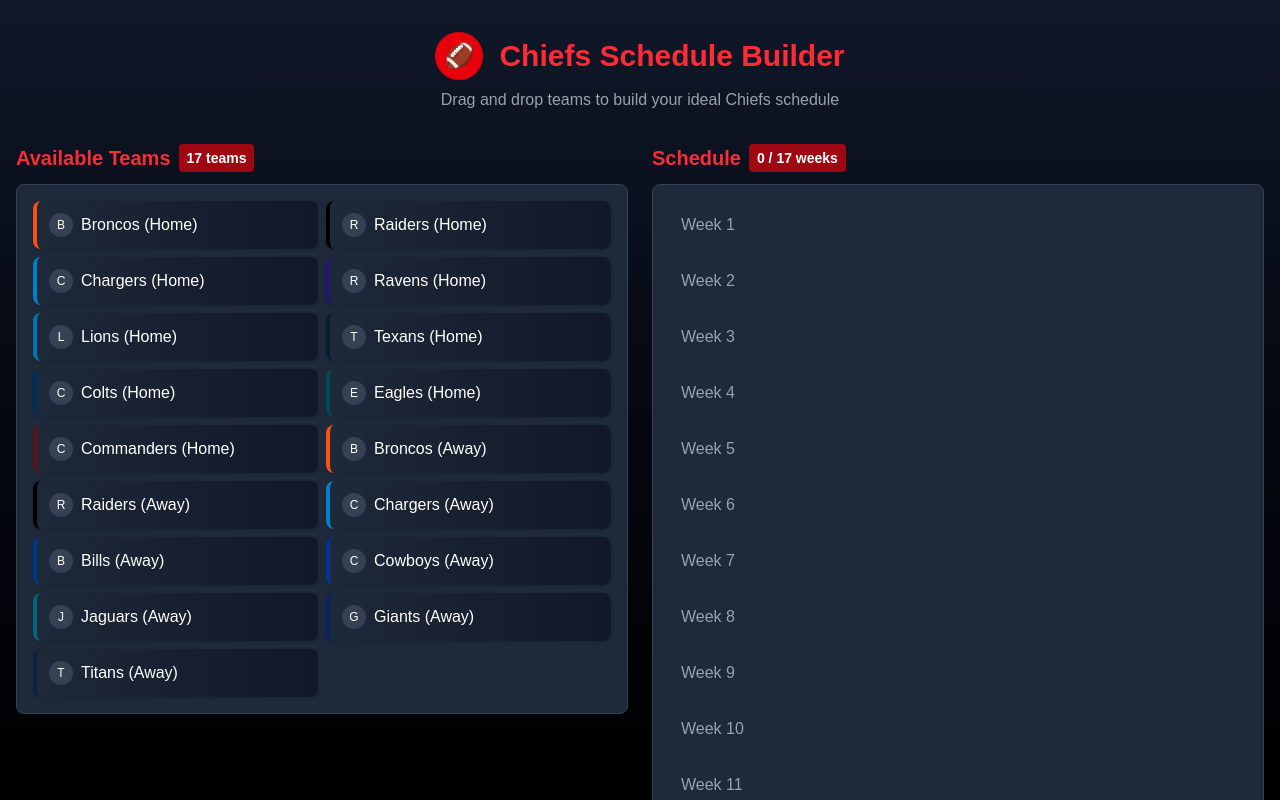
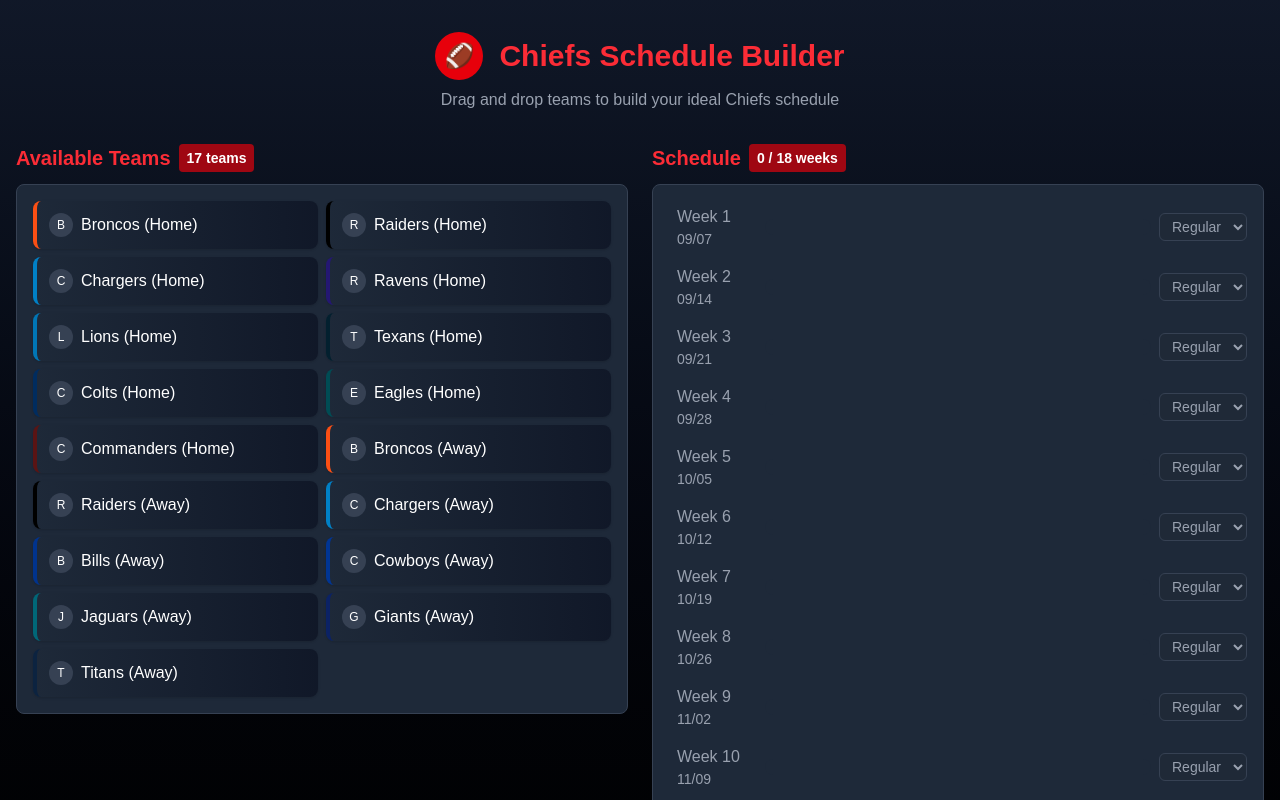
Before and after one commit to F-L-D-B/chiefs-schedule-dnd, a Next.js app: page / in a window 1280 px wide. Shown: the top 800 px of the page. Built offline with nearby package versions, Linux system fonts and the light colour scheme.

Commit message:
Added tags

```diff
--- a/src/app/page.tsx
+++ b/src/app/page.tsx
@@ -11,15 +11,54 @@ import {
 import { restrictToWindowEdges } from '@dnd-kit/modifiers';
 import { memo, useCallback, useMemo, useState } from 'react';
 
+// Game Tags
+type GameTag = 'TNF' | 'SNF' | 'MNF' | 'INT' | 'XMAS' | 'BYE' | '';
+
 interface Team {
   id: string;
   name: string;
   color: string;
 }
 
+interface ScheduleItem {
+  team?: Team;
+  tag: GameTag;
+}
+
 interface WeeksState {
-  [key: string]: Team;
+  [key: string]: ScheduleItem;
 }
+
+// Calculate dates for the 2025 season
+const getWeekDates = () => {
+  // Starting with Thursday of week 1 (09/04/2025)
+  const startDate = new Date(2025, 8, 4); // Month is 0-indexed (8 = September)
+  const weekDates = [];
+
+  for (let week = 1; week <= 18; week++) {
+    const thursdayDate = new Date(startDate);
+    thursdayDate.setDate(startDate.getDate() + (week - 1) * 7);
+
+    const sundayDate = new Date(thursdayDate);
+    sundayDate.setDate(thursdayDate.getDate() + 3);
+
+    const mondayDate = new Date(thursdayDate);
+    mondayDate.setDate(thursdayDate.getDate() + 4);
+
+    weekDates.push({
+      week,
+      thursday: new Date(thursdayDate),
+      sunday: new Date(sundayDate),
+      monday: new Date(mondayDate),
+    });
+  }
+
+  return weekDates;
+};
+
+const formatDate = (date: Date): string => {
+  return date.toLocaleDateString('en-US', { month: '2-digit', day: '2-digit' });
+};
 
 const opponentsList: Team[] = [
   // Home Games
@@ -43,10 +82,22 @@ const opponentsList: Team[] = [
   { id: 'titans-away', name: 'Titans (Away)', color: '#0C2340' },
 ];
 
+// Available game tags
+const gameTags: { value: GameTag; label: string }[] = [
+  { value: 'TNF', label: 'Thursday Night Football' },
+  { value: 'SNF', label: 'Sunday Night Football' },
+  { value: 'MNF', label: 'Monday Night Football' },
+  { value: 'INT', label: 'International Game' },
+  { value: 'XMAS', label: 'Christmas Game' },
+  { value: 'BYE', label: 'Bye Week' },
+  { value: '', label: 'Regular Game' },
+];
+
 export default function Home() {
   const [pool, setPool] = useState<Team[]>(opponentsList);
   const [weeks, setWeeks] = useState<WeeksState>({});
   const [activeId, setActiveId] = useState<string | null>(null);
+  const weekDates = useMemo(() => getWeekDates(), []);
 
   // Performance optimization - memoize collision detection algorithm
   const collisionDetection = useMemo(() => rectIntersection, []);
@@ -72,17 +123,23 @@ export default function Home() {
       // Dragged into team pool
       if (overId === 'pool') {
         if (activeFrom?.startsWith('week-')) {
+          // Get the team from the week and add it back to pool
+          const weekItem = weeks[activeFrom];
+          if (weekItem?.team) {
             setPool((prev) => {
-            const draggedItem = weeks[activeFrom];
-            if (!prev.find((t) => t.id === activeId)) {
-              return [...prev, draggedItem];
+              if (!prev.find((t) => t.id === weekItem.team?.id)) {
+                return [...prev, weekItem.team];
               }
               return prev;
             });
+          }
 
+          // Update the week to remove the team but keep the tag
           setWeeks((prev) => {
             const updated = { ...prev };
-            delete updated[activeFrom];
+            if (updated[activeFrom]) {
+              updated[activeFrom] = { ...updated[activeFrom], team: undefined };
+            }
             return updated;
           });
         }
@@ -91,30 +148,106 @@ export default function Home() {
       // Dragged into a week
       else if (overId.startsWith('week-')) {
         const fromPool = pool.find((t) => t.id === activeId);
-        const fromWeekKey = Object.entries(weeks).find(
-          ([, team]) => team?.id === activeId
-        )?.[0];
-        const item = fromPool || weeks[fromWeekKey || ''];
-
-        if (!item) return;
-
-        setWeeks((prev) => ({ ...prev, [overId]: item }));
 
         if (fromPool) {
+          // Dragging from pool to week
+          setWeeks((prev) => {
+            const existingItem = prev[overId] || { tag: '' };
+            return {
+              ...prev,
+              [overId]: {
+                ...existingItem,
+                team: fromPool
+              }
+            };
+          });
+
           setPool((prev) => prev.filter((t) => t.id !== activeId));
+        } else if (activeFrom?.startsWith('week-')) {
+          // Dragging from week to week
+          const draggedWeekItem = weeks[activeFrom];
+
+          if (draggedWeekItem?.team) {
+            // Update target week
+            setWeeks((prev) => {
+              const targetExistingItem = prev[overId] || { tag: '' };
+              const sourceExistingItem = prev[activeFrom];
+
+              // If target already has a team, swap them
+              const updatedWeeks = { ...prev };
+
+              if (targetExistingItem.team) {
+                updatedWeeks[activeFrom] = {
+                  ...sourceExistingItem,
+                  team: targetExistingItem.team
+                };
+              } else {
+                updatedWeeks[activeFrom] = {
+                  ...sourceExistingItem,
+                  team: undefined
+                };
               }
 
-        if (fromWeekKey && fromWeekKey !== overId) {
-          setWeeks((prev) => {
-            const updated = { ...prev };
-            delete updated[fromWeekKey];
-            return updated;
+              updatedWeeks[overId] = {
+                ...targetExistingItem,
+                team: draggedWeekItem.team
+              };
+
+              return updatedWeeks;
             });
+          }
         }
       }
     },
     [pool, weeks]
   );
+
+  // Handle tag change for a week
+  const handleTagChange = useCallback((weekId: string, tag: GameTag) => {
+    setWeeks((prev) => {
+      // Special case: If selecting BYE tag, remove any team
+      if (tag === 'BYE') {
+        const existingItem = prev[weekId];
+        if (existingItem?.team) {
+          // Add team back to pool
+          setPool((prevPool) => {
+            if (!prevPool.find((t) => t.id === existingItem.team?.id)) {
+              return [...prevPool, existingItem.team];
+            }
+            return prevPool;
+          });
+        }
+
+        return {
+          ...prev,
+          [weekId]: { tag, team: undefined }
+        };
+      }
+
+      // Normal case: Just update the tag
+      const existingItem = prev[weekId] || { team: undefined };
+      return {
+        ...prev,
+        [weekId]: { ...existingItem, tag }
+      };
+    });
+  }, []);
+
+  // Get game date based on week number and tag
+  const getGameDate = useCallback((weekNum: number, tag: GameTag): string => {
+    const weekIndex = weekNum - 1;
+    if (weekIndex < 0 || weekIndex >= weekDates.length) return '';
+
+    const dates = weekDates[weekIndex];
+
+    if (tag === 'TNF' || tag === 'XMAS') {
+      return formatDate(dates.thursday);
+    } else if (tag === 'MNF') {
+      return formatDate(dates.monday);
+    } else {
+      return formatDate(dates.sunday);
+    }
+  }, [weekDates]);
 
   return (
     <div className='min-h-screen bg-gradient-to-b from-gray-900 to-black text-white p-4'>
@@ -169,30 +302,26 @@ export default function Home() {
               <h2 className='text-xl font-bold mb-3 text-red-500 flex items-center'>
                 <span className='mr-2'>Schedule</span>
                 <span className='text-sm bg-red-800 text-white px-2 py-1 rounded'>
-                  {Object.keys(weeks).length} / 17 weeks
+                  {Object.values(weeks).filter(item => item.team || item.tag === 'BYE').length} / 18 weeks
                 </span>
               </h2>
               <div className='bg-gray-800 bg-opacity-50 rounded-lg p-4 border border-gray-700'>
-                {Array.from({ length: 17 }, (_, i) => {
-                  const weekKey = `week-${i + 1}`;
+                {Array.from({ length: 18 }, (_, i) => {
+                  const weekNum = i + 1;
+                  const weekKey = `week-${weekNum}`;
+                  const weekItem = weeks[weekKey] || { tag: '' };
+                  const gameDate = getGameDate(weekNum, weekItem.tag);
+
                   return (
-                    <DropZone
+                    <WeekRow
                       key={weekKey}
                       id={weekKey}
-                      label={`Week ${i + 1}`}
-                      isWeek={true}
-                      hasItem={!!weeks[weekKey]}
-                    >
-                      {weeks[weekKey] ? (
-                        <DraggableItem
-                          id={weeks[weekKey].id}
-                          name={weeks[weekKey].name}
-                          color={weeks[weekKey].color}
-                          from={weekKey}
-                          isActive={activeId === weeks[weekKey].id}
+                      weekNum={weekNum}
+                      gameDate={gameDate}
+                      item={weekItem}
+                      activeId={activeId}
+                      onTagChange={(tag) => handleTagChange(weekKey, tag as GameTag)}
                     />
-                      ) : null}
-                    </DropZone>
                   );
                 })}
               </div>
@@ -238,7 +367,7 @@ const DraggableItem = memo(function DraggableItem({
       {...listeners}
       {...attributes}
       className={`bg-gradient-to-r from-gray-800 to-gray-900 p-3 rounded-lg shadow cursor-move w-full max-w-full border-l-4 ${
-        isActive ? 'opacity-75' : ''
+        isActive ? 'opacity-75 ring-2 ring-red-500' : ''
       }`}
     >
       <div className='flex items-center'>
@@ -251,6 +380,89 @@ const DraggableItem = memo(function DraggableItem({
   );
 });
 
+interface WeekRowProps {
+  id: string;
+  weekNum: number;
+  gameDate: string;
+  item: ScheduleItem;
+  activeId: string | null;
+  onTagChange: (tag: string) => void;
+}
+
+const WeekRow = memo(function WeekRow({
+  id,
+  weekNum,
+  gameDate,
+  item,
+  activeId,
+  onTagChange,
+}: WeekRowProps) {
+  // Get background color based on tag
+  const getTagColor = (tag: GameTag) => {
+    switch (tag) {
+      case 'TNF': return 'bg-blue-900';
+      case 'SNF': return 'bg-purple-900';
+      case 'MNF': return 'bg-yellow-900';
+      case 'INT': return 'bg-green-900';
+      case 'XMAS': return 'bg-red-900';
+      case 'BYE': return 'bg-gray-900';
+      default: return '';
+    }
+  };
+
+  return (
+    <div className='mb-2 flex flex-col sm:flex-row items-stretch'>
+      {/* Week number and date */}
+      <div className='w-full sm:w-24 flex-shrink-0 text-gray-400 font-medium mb-1 sm:mb-0 flex flex-row sm:flex-col items-center sm:items-start justify-between sm:justify-start px-2 py-1'>
+        <span>Week {weekNum}</span>
+        <span className='text-sm'>{gameDate}</span>
+      </div>
+
+      {/* Game slot */}
+      <div className='flex-grow flex items-center'>
+        <DropZone
+          id={id}
+          isWeek={true}
+          hasItem={!!item.team || item.tag === 'BYE'}
+          tagColor={getTagColor(item.tag)}
+        >
+          {item.team ? (
+            <DraggableItem
+              id={item.team.id}
+              name={item.team.name}
+              color={item.team.color}
+              from={id}
+              isActive={activeId === item.team.id}
+            />
+          ) : item.tag === 'BYE' ? (
+            <div className='bg-gray-800 p-3 rounded-lg w-full text-center text-gray-400'>
+              BYE WEEK
+            </div>
+          ) : null}
+        </DropZone>
+
+        {/* Tag selector */}
+        <div className='ml-2 flex-shrink-0'>
+          <select
+            value={item.tag}
+            onChange={(e) => onTagChange(e.target.value)}
+            className={`bg-gray-800 text-sm rounded-md px-2 py-1 border border-gray-700 ${
+              getTagColor(item.tag as GameTag) ? 'text-white' : 'text-gray-400'
+            }`}
+            style={{ backgroundColor: getTagColor(item.tag as GameTag) || '#1f2937' }}
+          >
+            {gameTags.map((tag) => (
+              <option key={tag.value} value={tag.value}>
+                {tag.value || 'Regular'}
+              </option>
+            ))}
+          </select>
+        </div>
+      </div>
+    </div>
+  );
+});
+
 interface DropZoneProps {
   id: string;
   label?: string;
@@ -258,6 +470,7 @@ interface DropZoneProps {
   isPool?: boolean;
   isWeek?: boolean;
   hasItem?: boolean;
+  tagColor?: string;
 }
 
 const DropZone = memo(function DropZone({
@@ -267,6 +480,7 @@ const DropZone = memo(function DropZone({
   isPool = false,
   isWeek = false,
   hasItem = false,
+  tagColor = '',
 }: DropZoneProps) {
   const { setNodeRef, isOver } = useDroppable({ id });
 
@@ -277,9 +491,9 @@ const DropZone = memo(function DropZone({
         isPool
           ? 'p-4 bg-gray-800 bg-opacity-50 min-h-[300px] border border-gray-700'
           : isWeek
-          ? `p-3 mb-2 flex items-center ${
+          ? `p-2 flex-grow flex items-center ${
               hasItem ? 'bg-gray-700' : 'bg-gray-800 bg-opacity-50'
-            } ${isOver ? 'bg-red-900 bg-opacity-30' : ''}`
+            } ${tagColor || ''} ${isOver ? 'ring-2 ring-red-500' : ''}`
           : ''
       }`}
     >
```
Lines whose indentation alone changed are shown as unchanged.
